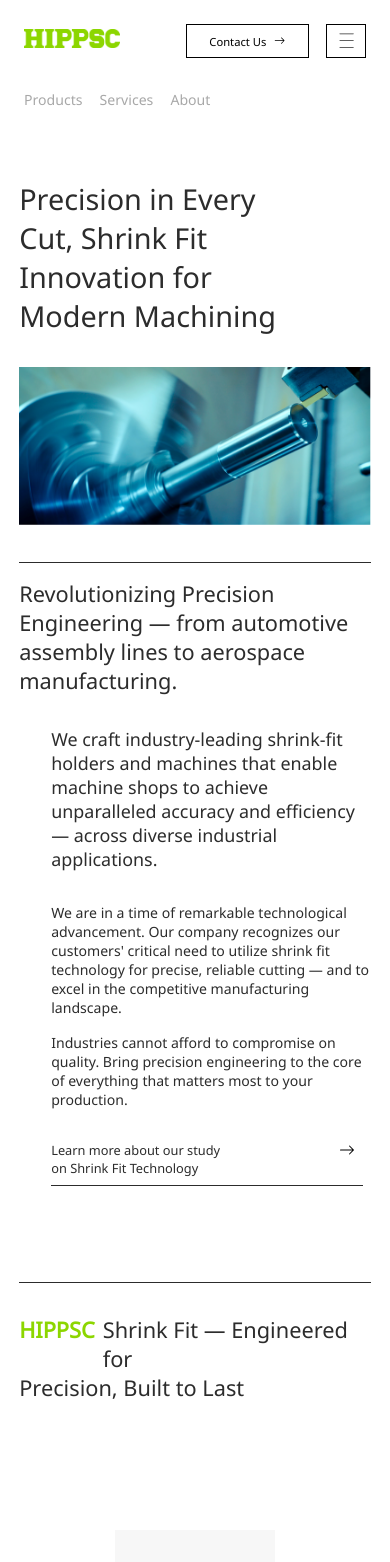
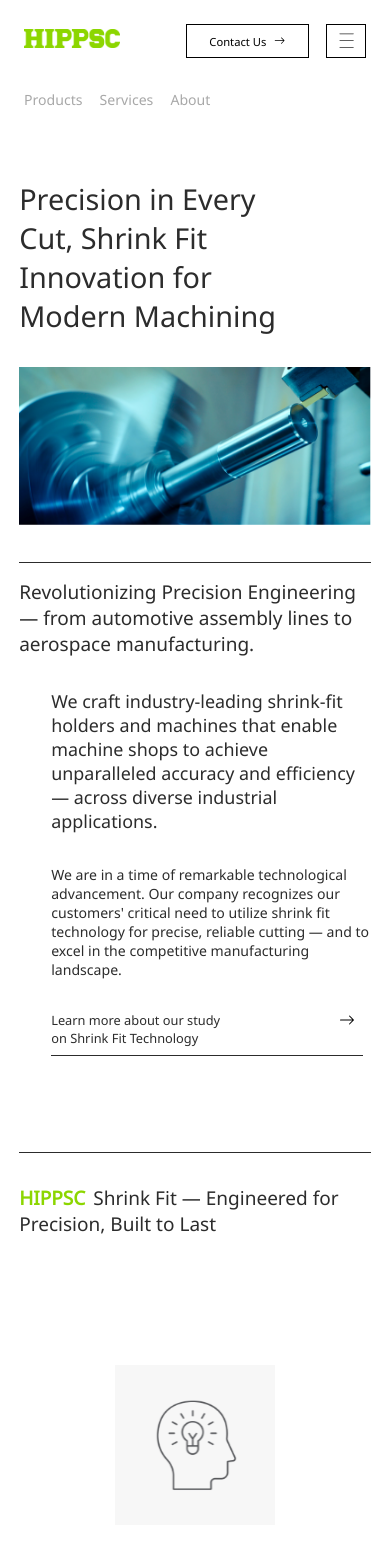
Before and after one commit to HIPPSC/hippsc-website, a React (Create React App) app: page / in a window 390 px wide. Shown: the top 1562 px of the page. Built offline with nearby package versions, Linux system fonts and the light colour scheme.

Commit message:
minor update

```diff
--- a/src/components/Footer.js
+++ b/src/components/Footer.js
@@ -19,7 +19,11 @@ const Footer = () => {
                         </a>
                     </div>
                     <div className="footer-info-social-media-item">
-                        <AiOutlineYoutube />
+                        <a  href="https://www.youtube.com/@HIPPSC"
+                            target="_blank"
+                            rel="noopener noreferrer">
+                            <AiOutlineYoutube />
+                        </a>
                     </div>
                     <div className="footer-info-social-media-item">
                         <AiOutlineInstagram />
--- a/src/components/HomeIntro.js
+++ b/src/components/HomeIntro.js
@@ -54,10 +54,6 @@ const HomeIntro = () => {
                             Our company recognizes our customers' critical need to utilize shrink fit technology for precise,
                             reliable cutting — and to excel in the competitive manufacturing landscape.
                         </div>
-                        <div className="page-text-1 home-description-text">
-                            Industries cannot afford to compromise on quality.
-                            Bring precision engineering to the core of everything that matters most to your production.
-                        </div>
 
                         <div className="page-link-btn">
                             <div className="page-link-btn-text btn-text-1 ">
--- a/src/css/index.css
+++ b/src/css/index.css
@@ -340,3 +340,10 @@ a {
     font-size: calc(var(--btn-text-size-1) * 0.7);
   }
 }
+
+/* For screens smaller than 576px */
+@media only screen and (max-width: 405px) {
+  .page-title-2, .page-title-2-bold-green {
+    font-size: calc(var(--title-size-2) * 0.7);
+  }
+}
```
